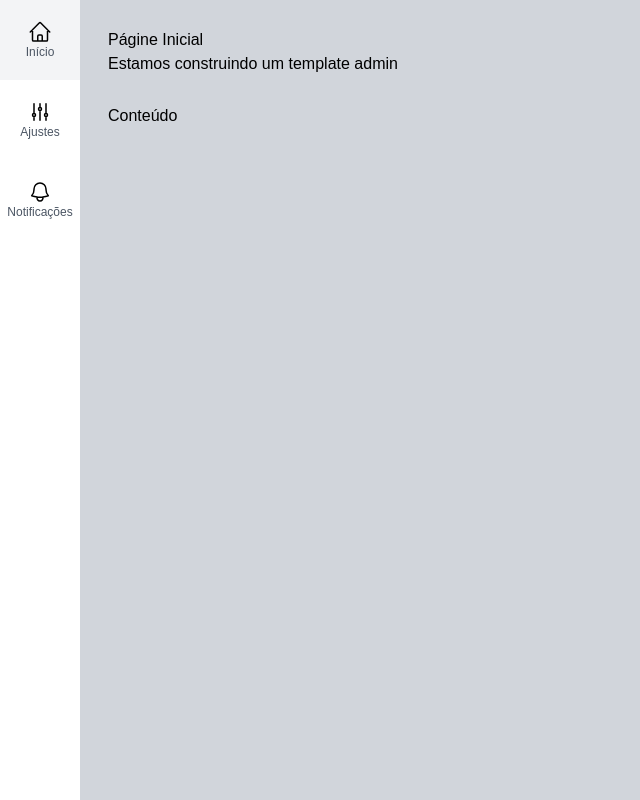
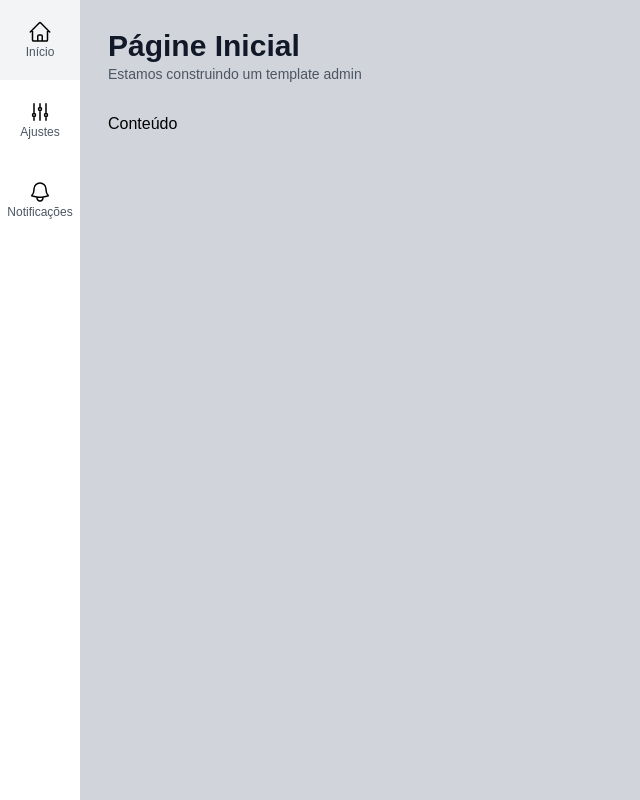
Before and after one commit to dauid64/admin_template, a Next.js app: page / in a window 1280 px wide. Shown: the whole page, without its empty margins (0-640 px from the left). Built offline with nearby package versions, Linux system fonts and the light colour scheme.

Commit message:
add: componente titulo

```diff
--- a/src/components/template/Title.tsx
+++ b/src/components/template/Title.tsx
@@ -7,10 +7,12 @@
     return(
         <div>
             <h1 className={`
+                font-black text-3xl text-gray-900
             `}>
                 {props.title}
             </h1>
             <h2 className={`
+                font-light text-sm text-gray-600
             `}>
                 {props.subtitle}
             </h2>
```
